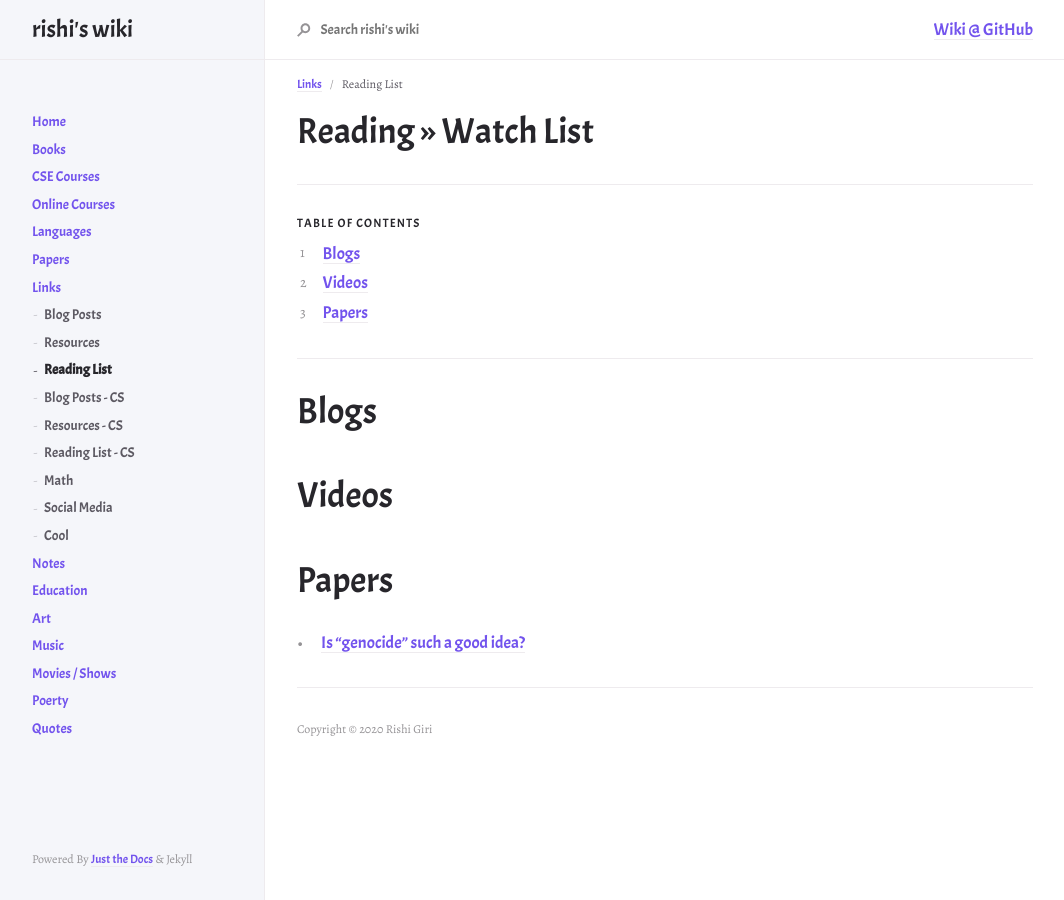
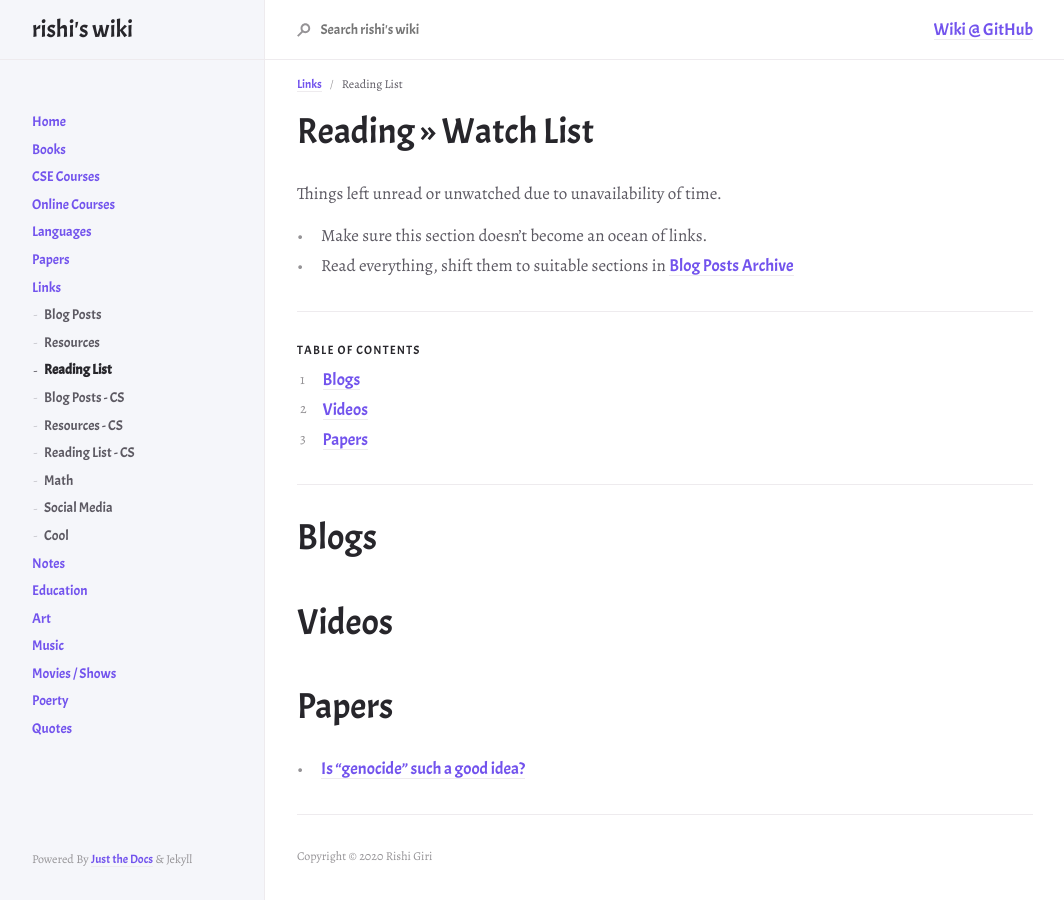
Before and after one commit to r8w/r8w, a Jekyll site: the page built from docs/links/readingList.md, in a window 1280 px wide. Shown: the whole page, without its empty margins (107-1171 px from the left). Built offline with Jekyll 4.4.1, drawn with Linux system fonts in a browser that asks for light colours; nearby versions of some CDN libraries.

Commit message:
finailze

```diff
--- a/docs/links/readingList.md
+++ b/docs/links/readingList.md
@@ -8,8 +8,10 @@ nav_order: 3
 #  Reading >> Watch List
 {: .no_toc }
 
+Things left unread or unwatched due to unavailability of time.
 
-
+- Make sure this section doesn't become an ocean of links.
+- Read everything, shift them to suitable sections in [Blog Posts Archive](../../../docs/links/blog)
 
 ---
 
```
Also changed, not shown: docs/links/blog.md (+3 -1 lines), docs/links/blogCS.md (+1 -2 lines), docs/links/readingListCS.md (+1 -2 lines), docs/links/resourcesCS.md (+6 -0 lines).
